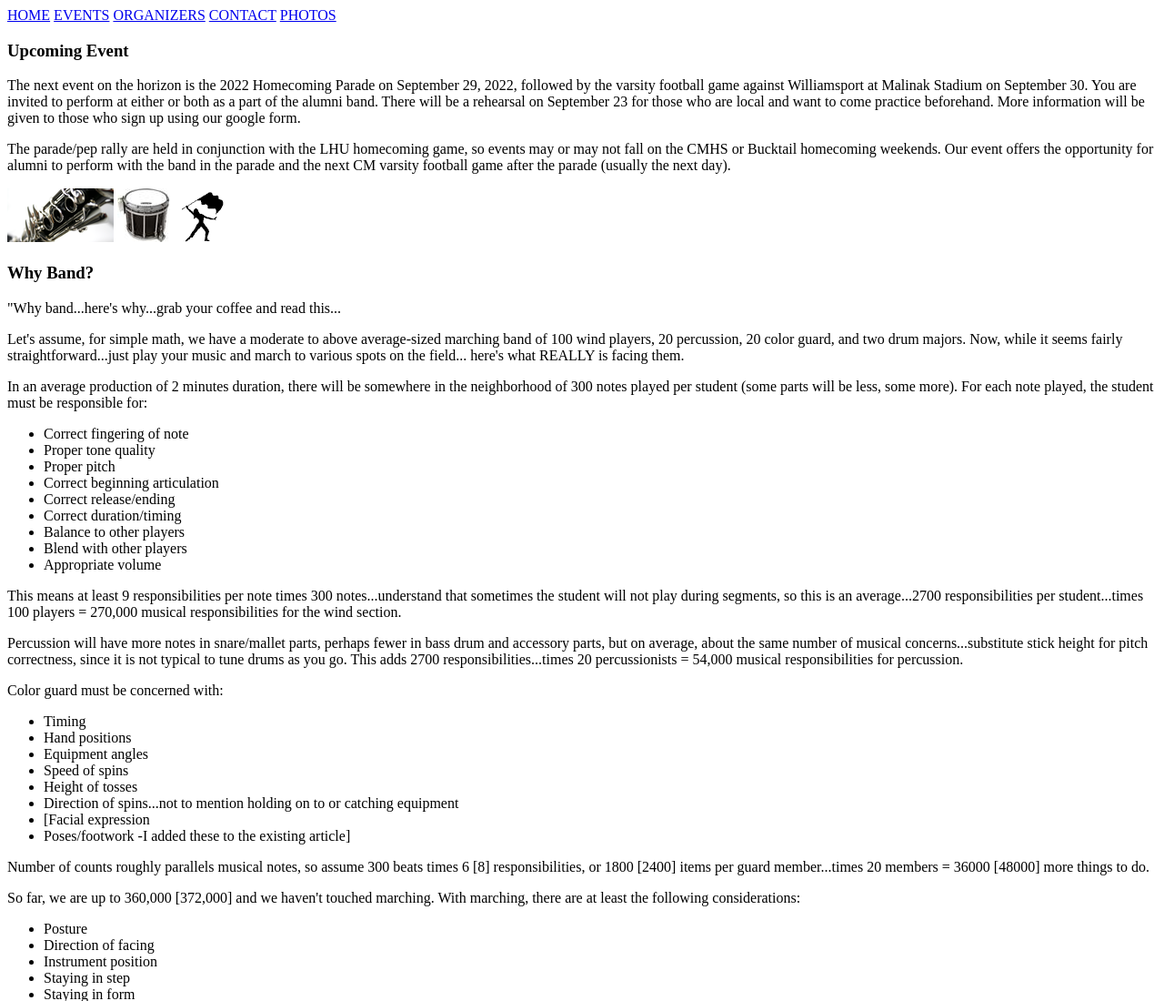
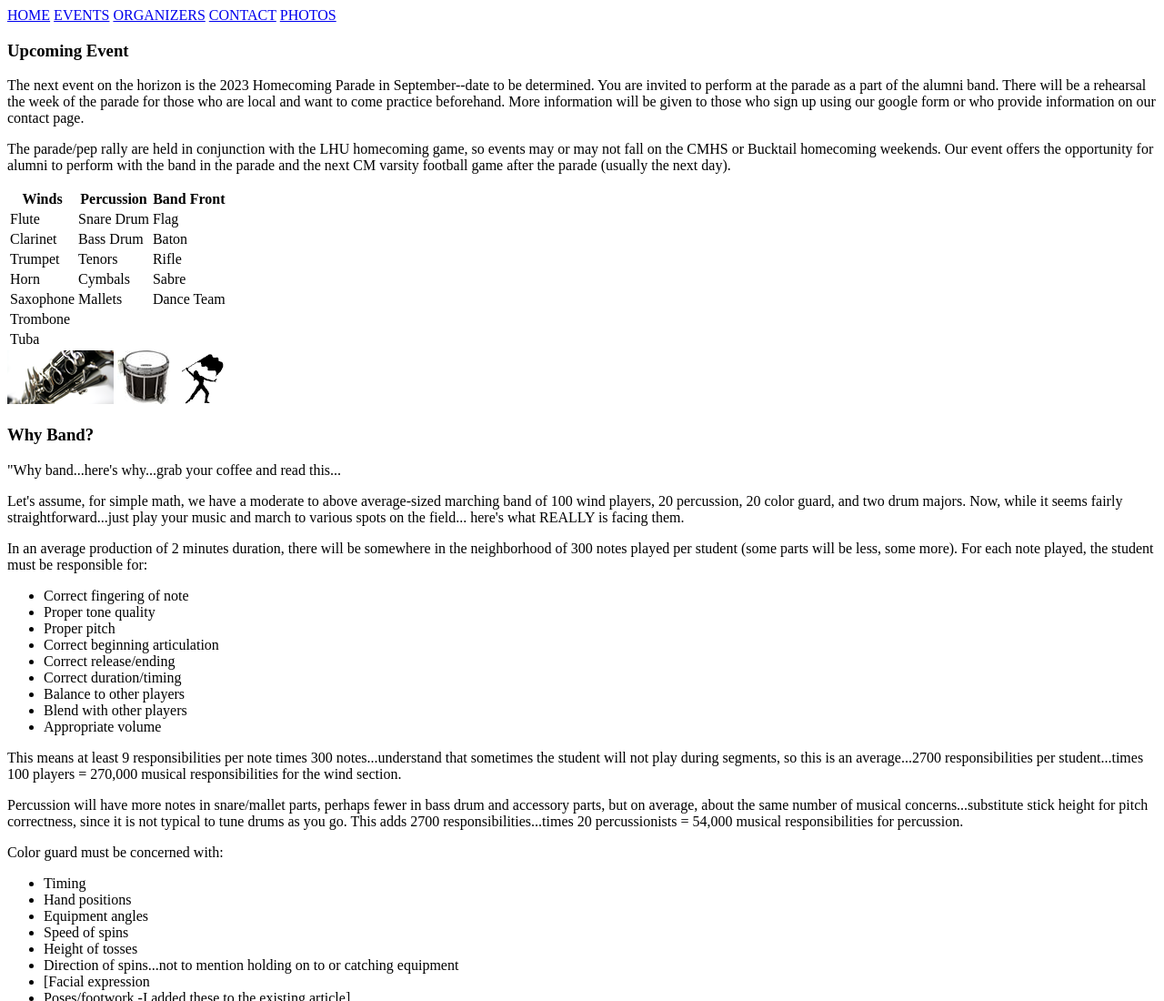
Before and after one commit to Brierre/Promineo-Front-End, a plain HTML site: page Week-07-HTML/events.html in a window 1280 px wide. Shown: the top 1100 px of the page at 91% size. Drawn offline with Linux system fonts and the light colour scheme.

Commit message:
added table to events page

```diff
--- a/Week-07-HTML/events.html
+++ b/Week-07-HTML/events.html
@@ -18,17 +18,56 @@
         <h3>Upcoming Event</h3>
     </div>
     <div>
-        <p>The next event on the horizon is the 2022 Homecoming Parade on September 29, 2022, followed
-            by the varsity football game against Williamsport at Malinak Stadium on September 30. You
-            are invited to perform at either or both as a part of the alumni band. There will be a
-            rehearsal on September 23 for those who are local and want to come practice beforehand.
-            More information will be given to those who sign up using our google form.
+        <p>The next event on the horizon is the 2023 Homecoming Parade in September--date to be determined. You
+            are invited to perform at the parade as a part of the alumni band. There will be a
+            rehearsal the week of the parade for those who are local and want to come practice beforehand.
+            More information will be given to those who sign up using our google form or who provide information
+            on our contact page.
         </p>
         <p>The parade/pep rally are held in conjunction with the LHU homecoming game, so events may or
             may not fall on the CMHS or Bucktail homecoming weekends. Our event offers the opportunity
             for alumni to perform with the band in the parade and the next CM varsity football game
             after the parade (usually the next day).
         </p>
+        <table>
+            <tr>
+                <th>Winds</th>
+                <th>Percussion</th>
+                <th>Band Front</th>
+            </tr>
+            <tr>
+                <td>Flute</td>
+                <td>Snare Drum</td>
+                <td>Flag</td>
+            </tr>
+            <tr>
+                <td>Clarinet</td>
+                <td>Bass Drum</td>
+                <td>Baton</td>
+            </tr>
+            <tr>
+                <td>Trumpet</td>
+                <td>Tenors</td>
+                <td>Rifle</td>
+            </tr>
+            <tr>
+                <td>Horn</td>
+                <td>Cymbals</td>
+                <td>Sabre</td>
+            </tr>
+            <tr>
+                <td>Saxophone</td>
+                <td>Mallets</td>
+                <td>Dance Team</td>
+            </tr>
+            <tr>
+                <td>Trombone</td>
+            </tr>
+            <tr>
+                <td>Tuba</td>
+            </tr>
+        </table>
+
         <img src="images/winds.webp">
         <img src="images/perc.jpg">
         <img src="images/001-colorguard-girl.gif">
```
